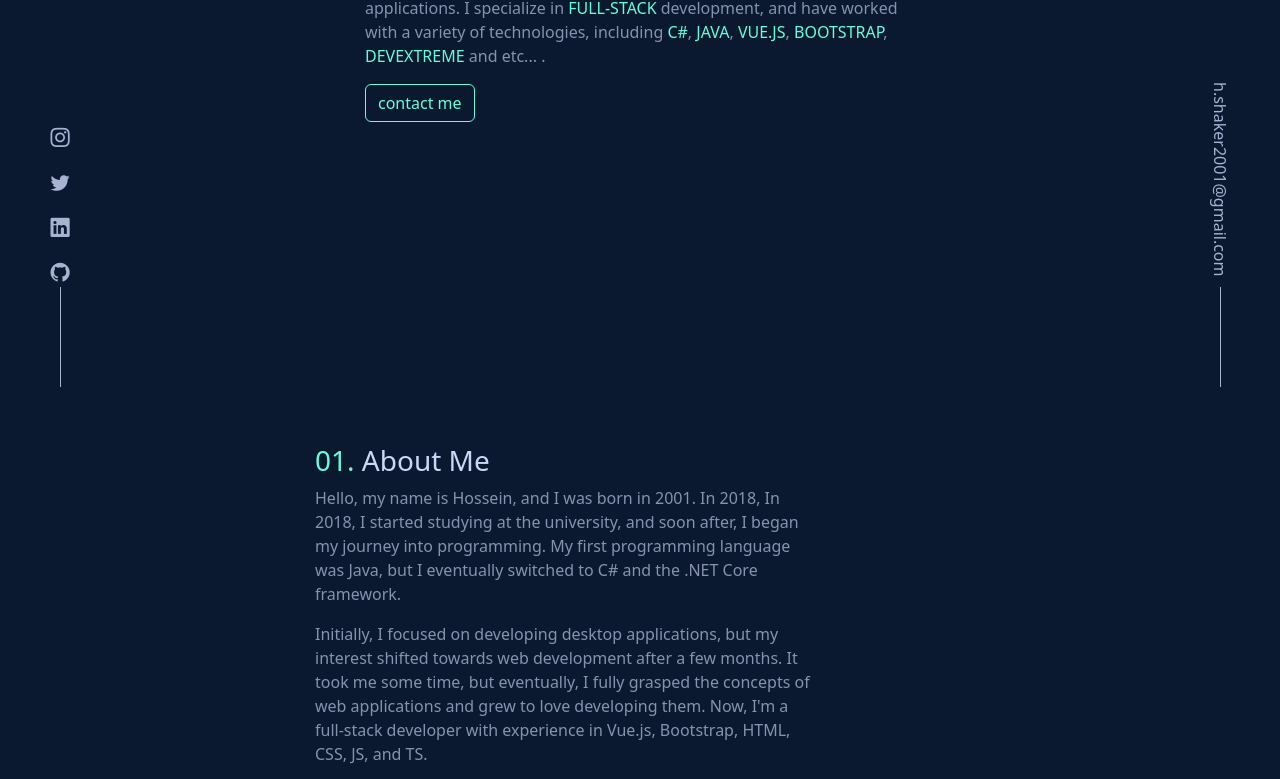
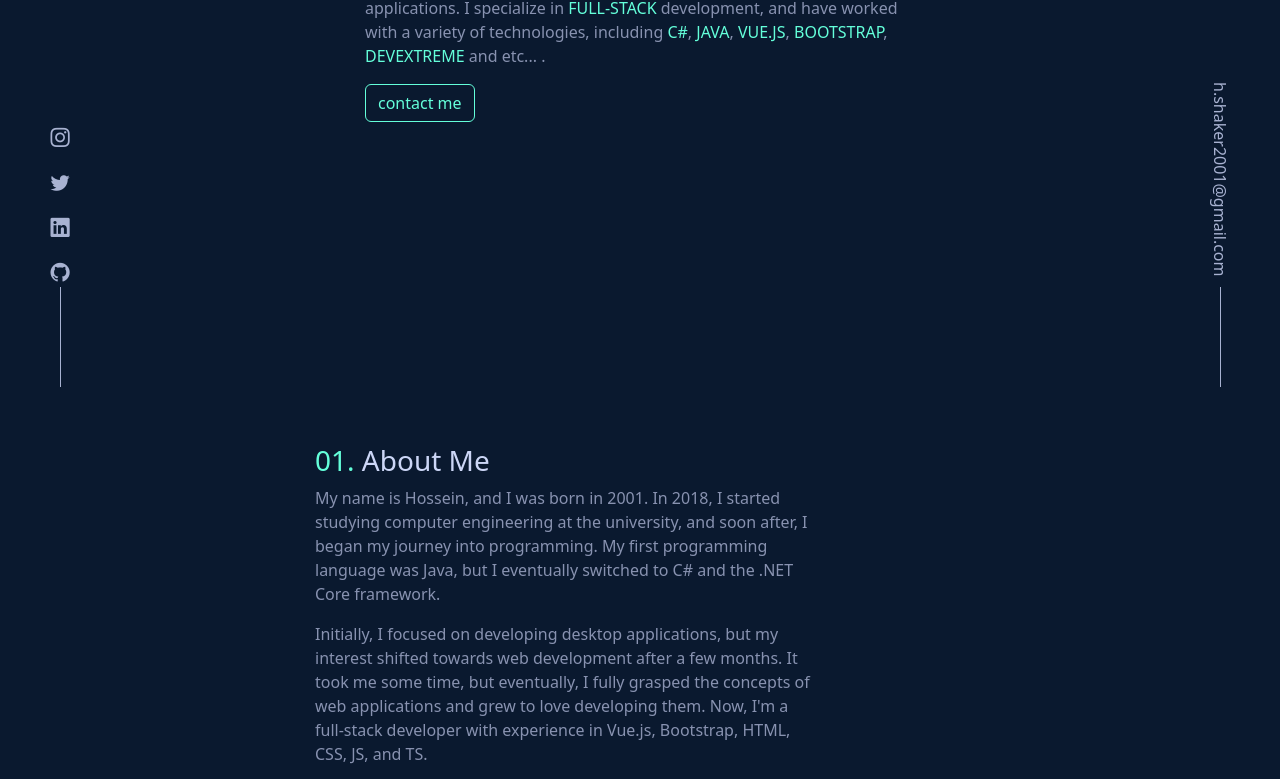
Before and after one commit to Hossein-cf/personal-web-page, a Vue app: page / in a window 1280 px wide. Shown: the part 413-1192 px from the top of the page. Built offline with nearby package versions, Linux system fonts and the light colour scheme.

Commit message:
edit about me content

```diff
--- a/src/components/about-me.vue
+++ b/src/components/about-me.vue
@@ -4,7 +4,7 @@
             <div style="max-width: 500px" class="text-start">
                 <h3 class="text-lightest-slate"><span class="text-info">01.</span> About Me</h3>
                 <p>
-                    Hello, my name is Hossein, and I was born in 2001. In 2018, In 2018, I started studying at the
+                    My name is Hossein, and I was born in 2001. In 2018, I started studying computer engineering at the
                     university, and soon after, I began my journey into programming. My first programming language was
                     Java, but I eventually switched to C# and the .NET Core framework.
                 </p>
```
